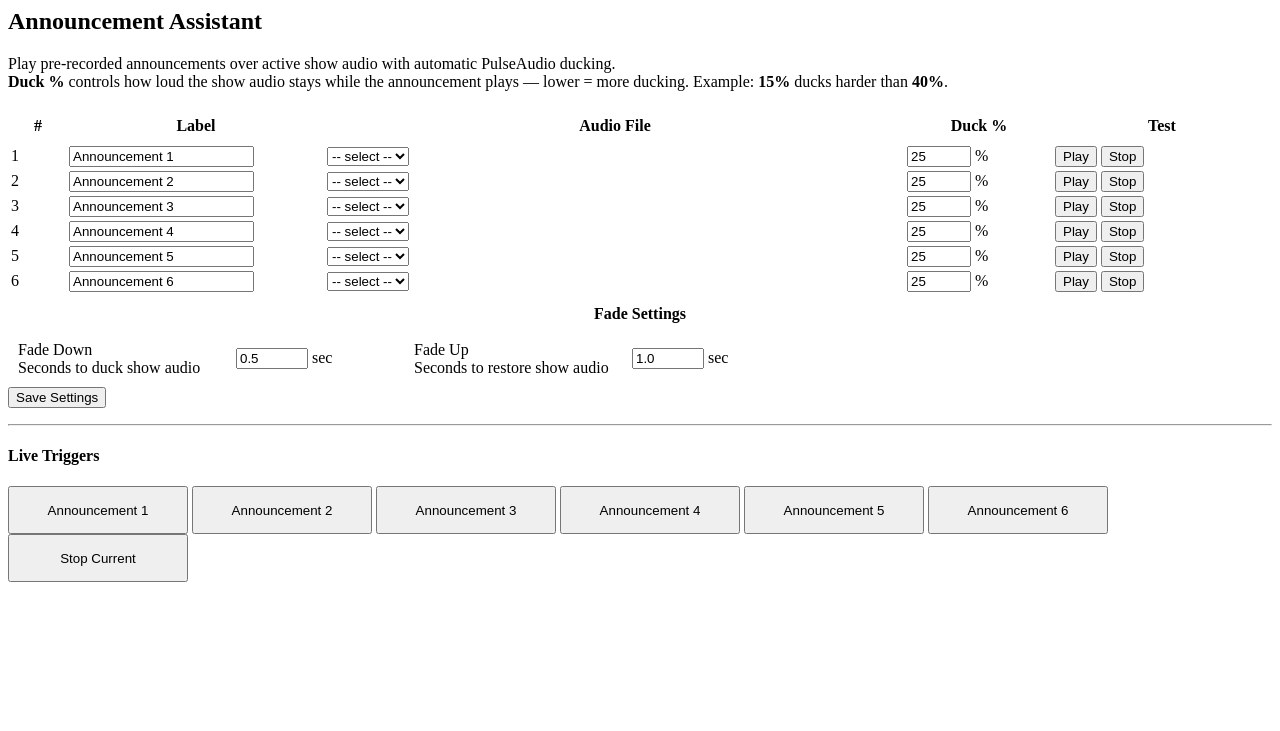
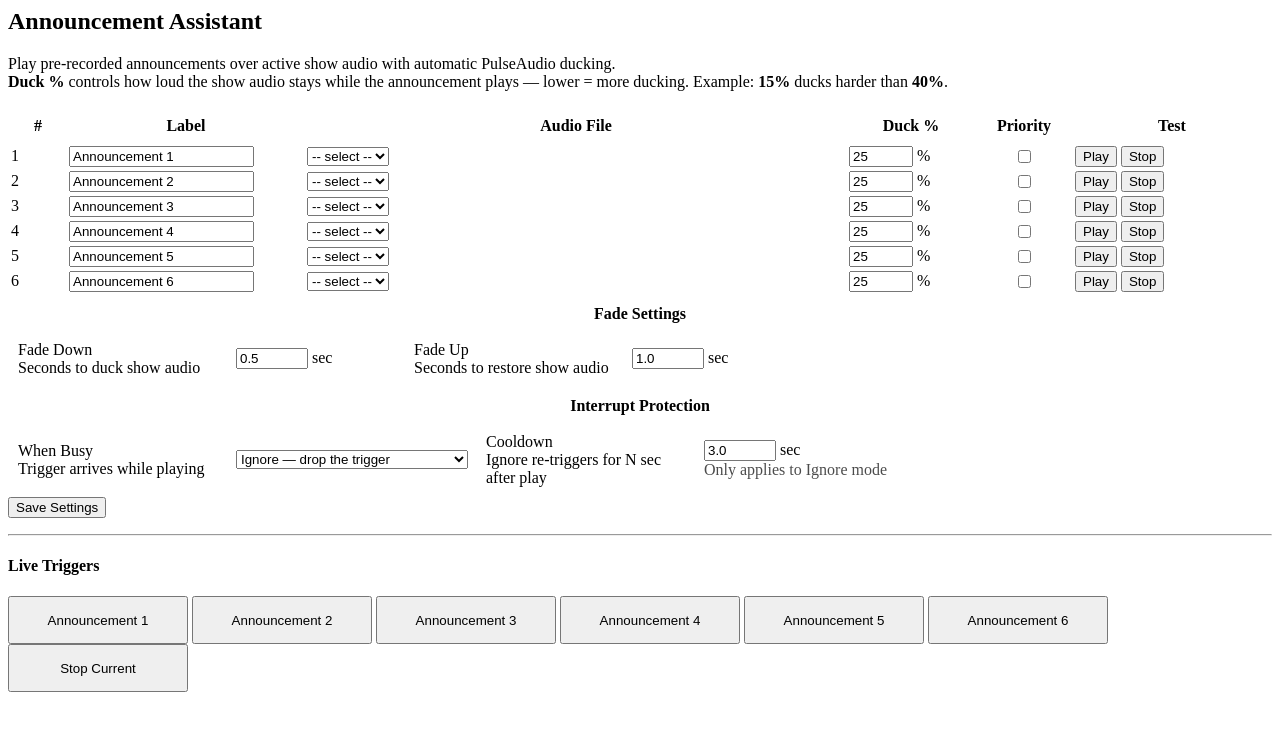
Before and after one commit to focusedonsound/fpp-AnnouncementAssistant, a PHP site: page / in a window 1280 px wide. Shown: the top 731 px of the page. Run offline with PHP 8.4, Linux system fonts and the light colour scheme.

Commit message:
Add queue handling and interrupt protection
scripts/aa_play.sh:
- Four-policy interrupt protection (ignore/queue/interrupt/per-slot)
- ignore: drops trigger if actively playing OR within cooldown window
- queue: waits up to 5min for current playback to finish, then plays
- interrupt: stops current playback immediately, then plays
- Per-slot priority: individual slots can force-interrupt regardless
  of global policy (interrupt=true in config)
- Cooldown timer: configurable seconds after dispatch during which
  new triggers are silently dropped (ignore mode only)
- Slot index passed as optional 3rd arg () for per-slot lookup

www/trigger.php:
- Passes slot as 3rd argument to aa_play.sh so per-slot interrupt
  flag is respected when triggered from the web UI

commands/aa_cmd_play.sh:
- Passes slot as 3rd argument to aa_play.sh (same as trigger.php)

www/index.php:
- Priority column added to per-slot table (lightning bolt checkbox)
- Interrupt Protection panel: When Busy dropdown + Cooldown input
- JS dims Cooldown field when behavior is not ignore

www/save.php:
- Persists behavior, cooldown, and per-slot interrupt fields

```diff
--- a/www/index.php
+++ b/www/index.php
@@ -2,7 +2,8 @@
 $configFile = "/home/fpp/media/config/announcementassistant.json";
 
 function loadConfig($path) {
-  $cfg = ["duck"=>"25%","fade_down"=>0.5,"fade_up"=>1.0,"buttons"=>[]];
+  $cfg = ["duck"=>"25%","fade_down"=>0.5,"fade_up"=>1.0,
+          "behavior"=>"ignore","cooldown"=>3.0,"buttons"=>[]];
 
   if (file_exists($path)) {
     $j = json_decode(@file_get_contents($path), true);
@@ -11,18 +12,21 @@ function loadConfig($path) {
 
   if (!isset($cfg["buttons"]) || !is_array($cfg["buttons"])) $cfg["buttons"] = [];
   while (count($cfg["buttons"]) < 6) {
-    $cfg["buttons"][] = ["label"=>"Announcement ".(count($cfg["buttons"])+1), "file"=>"", "duck"=>$cfg["duck"]];
+    $cfg["buttons"][] = ["label"=>"Announcement ".(count($cfg["buttons"])+1), "file"=>"", "duck"=>$cfg["duck"], "interrupt"=>false];
   }
 
   for ($i=0; $i<6; $i++) {
     if (!isset($cfg["buttons"][$i]["label"])) $cfg["buttons"][$i]["label"] = "Announcement ".($i+1);
     if (!isset($cfg["buttons"][$i]["file"]))  $cfg["buttons"][$i]["file"]  = "";
     if (!isset($cfg["buttons"][$i]["duck"]) || $cfg["buttons"][$i]["duck"] === "") $cfg["buttons"][$i]["duck"] = $cfg["duck"];
+    if (!isset($cfg["buttons"][$i]["interrupt"])) $cfg["buttons"][$i]["interrupt"] = false;
   }
 
   if (!isset($cfg["duck"])      || $cfg["duck"]      === "") $cfg["duck"]      = "25%";
   if (!isset($cfg["fade_down"]) || $cfg["fade_down"] === "") $cfg["fade_down"] = 0.5;
   if (!isset($cfg["fade_up"])   || $cfg["fade_up"]   === "") $cfg["fade_up"]   = 1.0;
+  if (!isset($cfg["behavior"])  || $cfg["behavior"]  === "") $cfg["behavior"]  = "ignore";
+  if (!isset($cfg["cooldown"])  || $cfg["cooldown"]  === "") $cfg["cooldown"]  = 3.0;
   return $cfg;
 }
 
@@ -71,10 +75,13 @@ $audioFiles = listAudio("/home/fpp/media/music");
         <thead>
           <tr>
             <th style="width:40px; padding:8px 8px;">#</th>
-            <th style="width:240px; padding:8px 8px;">Label</th>
+            <th style="width:220px; padding:8px 8px;">Label</th>
             <th style="padding:8px 8px;">Audio File</th>
-            <th style="width:130px; padding:8px 8px;">Duck %</th>
-            <th style="width:200px; padding:8px 8px;">Test</th>
+            <th style="width:110px; padding:8px 8px;">Duck %</th>
+            <th style="width:80px; padding:8px 8px; text-align:center;" title="Slot always interrupts current playback regardless of global policy">
+              <i class="fas fa-fw fa-bolt" title="Interrupt"></i> Priority
+            </th>
+            <th style="width:180px; padding:8px 8px;">Test</th>
           </tr>
         </thead>
         <tbody>
@@ -108,6 +115,18 @@ $audioFiles = listAudio("/home/fpp/media/music");
                        min="0" max="100" step="1"
                        value="<?php echo duckToNumber($buttons[$i]["duck"]); ?>" />
                 <span class="input-group-text">%</span>
+              </div>
+            </td>
+
+            <td style="text-align:center;">
+              <div class="form-check d-flex justify-content-center mb-0">
+                <input class="form-check-input"
+                       type="checkbox"
+                       name="interrupt_<?php echo $i; ?>"
+                       id="interrupt_<?php echo $i; ?>"
+                       value="1"
+                       <?php echo !empty($buttons[$i]["interrupt"]) ? "checked" : ""; ?>
+                       title="This slot always interrupts current playback" />
               </div>
             </td>
 
@@ -170,6 +189,58 @@ $audioFiles = listAudio("/home/fpp/media/music");
                        value="<?php echo number_format((float)$cfg['fade_up'], 1); ?>" />
                 <span class="input-group-text">sec</span>
               </div>
+            </td>
+          </tr>
+        </tbody>
+      </table>
+    </div>
+  </div>
+
+  <!-- ── Behavior Settings ──────────────────────────────────────────── -->
+  <div class="fppTableWrapper fppTableWrapperAsTable mb-3">
+    <div class="fppTableContents fppFThScrollContainer">
+      <table class="fppSelectableRowTable" style="width:100%;">
+        <thead>
+          <tr>
+            <th colspan="4" style="padding:8px 8px;">
+              <i class="fas fa-fw fa-shield-alt"></i> Interrupt Protection
+            </th>
+          </tr>
+        </thead>
+        <tbody>
+          <tr>
+            <td style="width:200px; padding:8px;">
+              <label class="mb-0"><i class="fas fa-fw fa-traffic-light"></i> When Busy</label>
+              <div class="text-muted small">Trigger arrives while playing</div>
+            </td>
+            <td style="width:200px; padding:8px;">
+              <select name="behavior" id="aaBehavior" class="form-control form-control-sm">
+                <option value="ignore"    <?php echo ($cfg["behavior"]==="ignore")    ? "selected" : ""; ?>>
+                  Ignore — drop the trigger
+                </option>
+                <option value="queue"     <?php echo ($cfg["behavior"]==="queue")     ? "selected" : ""; ?>>
+                  Queue — play after current finishes
+                </option>
+                <option value="interrupt" <?php echo ($cfg["behavior"]==="interrupt") ? "selected" : ""; ?>>
+                  Interrupt — stop current, play new
+                </option>
+              </select>
+            </td>
+            <td style="width:200px; padding:8px;">
+              <label class="mb-0"><i class="fas fa-fw fa-hourglass-half"></i> Cooldown</label>
+              <div class="text-muted small">Ignore re-triggers for N sec after play</div>
+            </td>
+            <td style="padding:8px;">
+              <div class="input-group input-group-sm" style="max-width:160px;" id="cooldownGroup">
+                <input type="number"
+                       class="form-control form-control-sm"
+                       name="cooldown"
+                       id="cooldownInput"
+                       min="0" max="60" step="0.5"
+                       value="<?php echo number_format((float)$cfg['cooldown'], 1); ?>" />
+                <span class="input-group-text">sec</span>
+              </div>
+              <div class="text-muted small mt-1" id="cooldownNote">Only applies to Ignore mode</div>
             </td>
           </tr>
         </tbody>
@@ -268,6 +339,21 @@ $audioFiles = listAudio("/home/fpp/media/music");
     aaNotify(j.message || (ok ? 'Playing...' : 'Trigger failed.'), !ok);
   }
 
+  // Dim cooldown field when behavior isn't "ignore"
+  function aaUpdateBehaviorUI() {
+    const behavior = document.getElementById('aaBehavior')?.value;
+    const group    = document.getElementById('cooldownGroup');
+    const note     = document.getElementById('cooldownNote');
+    const input    = document.getElementById('cooldownInput');
+    if (!group) return;
+    const relevant = (behavior === 'ignore');
+    group.style.opacity = relevant ? '1' : '0.4';
+    if (input) input.disabled = !relevant;
+    if (note)  note.style.opacity = relevant ? '0.7' : '0.4';
+  }
+  document.getElementById('aaBehavior')?.addEventListener('change', aaUpdateBehaviorUI);
+  aaUpdateBehaviorUI();
+
   async function aaStop() {
     const res = await fetch(
       aaUrl('trigger.php') + '&action=stop',
--- a/www/trigger.php
+++ b/www/trigger.php
@@ -137,7 +137,7 @@ logLine($logFile, "PLAY slot=$slot label=" . json_encode($label) . " file=" . js
 
 // Run background + capture PID
 $cmd = "bash -lc " . escapeshellarg(
-    "bash " . escapeshellarg($script) . " " . escapeshellarg($file) . " " . escapeshellarg($duck) .
+    "bash " . escapeshellarg($script) . " " . escapeshellarg($file) . " " . escapeshellarg($duck) . " " . escapeshellarg((string)$slot) .
     " >> " . escapeshellarg($logFile) . " 2>&1 & echo $!"
 );
 
```
Also changed, not shown: www/save.php (+14 -6 lines), 2 other files.
